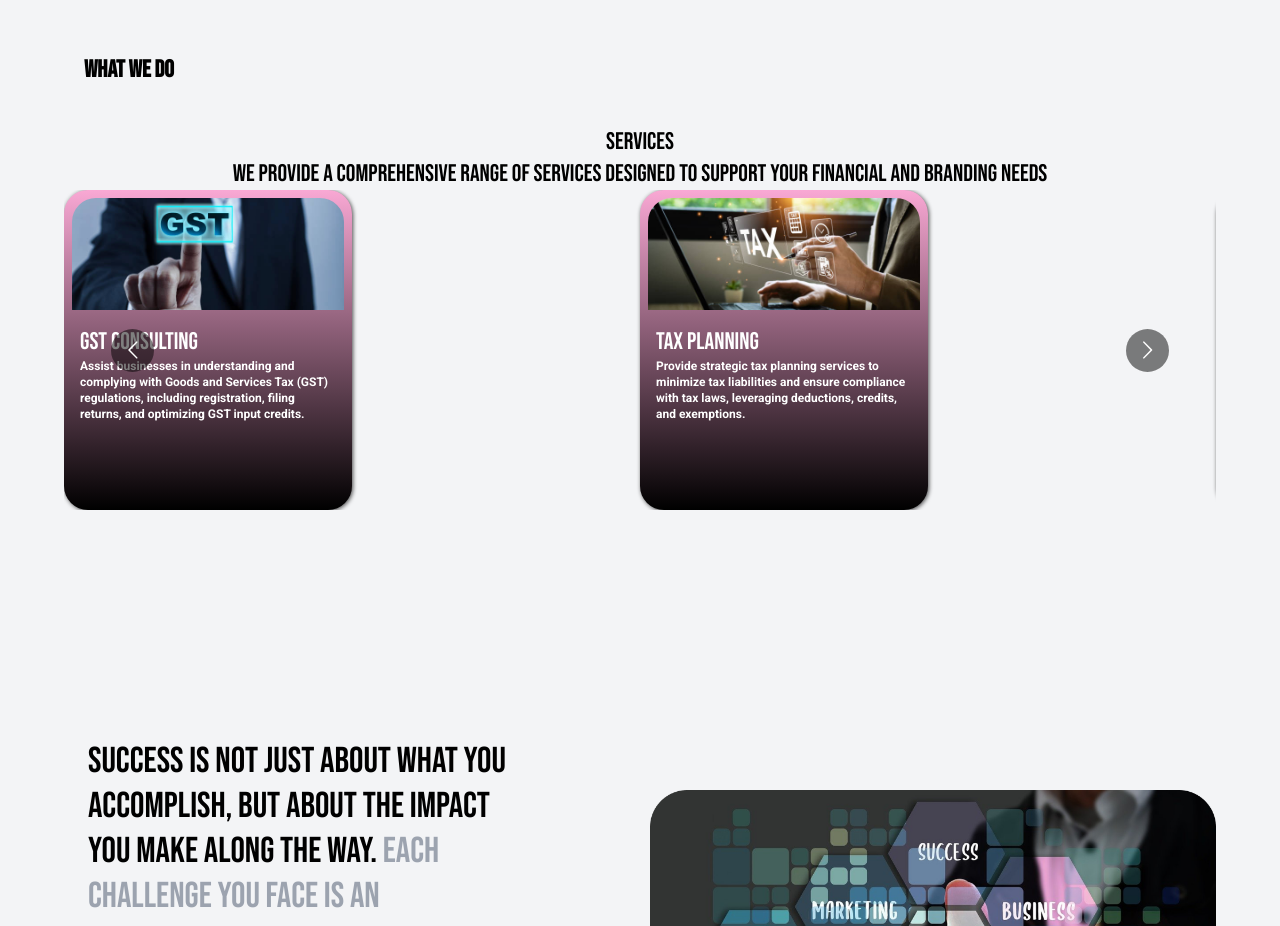
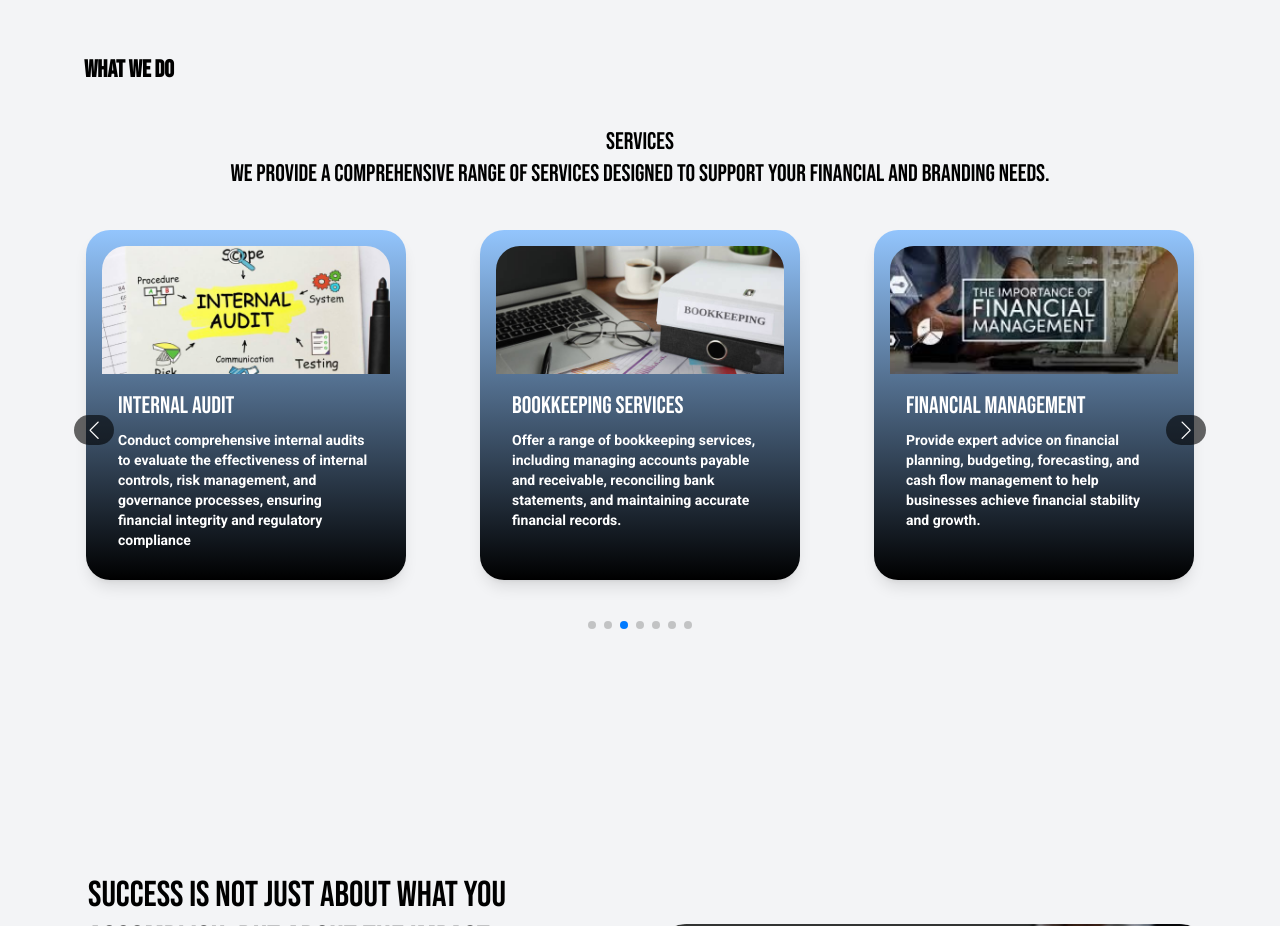
Before and after one commit to MVVYSHNAV/wh-react, a React (Vite) app in the folder wh/: page / in a window 1280 px wide. Shown: the part 1640-2566 px from the top of the page. Built offline with nearby package versions, Linux system fonts and the light colour scheme.

Commit message:
changed the swiper style and color

```diff
--- a/wh/src/components/Whatwedo/Whatwedo.jsx
+++ b/wh/src/components/Whatwedo/Whatwedo.jsx
@@ -1,16 +1,20 @@
+import { Swiper, SwiperSlide } from 'swiper/react';
+import 'swiper/css';
+import 'swiper/css/pagination';
+import 'swiper/css/navigation';
+
+import { Pagination, Navigation, Autoplay } from 'swiper/modules';
 import { motion } from 'framer-motion';
-import React, { useRef } from 'react';
+import React from 'react';
 import Gst from '../../assets/gst.png';
-import TaxP from '../../assets/taxplan.png'
-import InternalAudit from '../../assets/internaladuit.png'
-import Bookkeeping from '../../assets/bookkeeping.png'
-import FinancialM from '../../assets/financialm.png'
-import ResearchR from '../../assets/researchreport.png'
-import Logod from '../../assets/logodesign.png'
-import Webd from '../../assets/webdesign.png'
-import DigiM from '../../assets/digitalmark.png'
-import Carousel from "react-multi-carousel"
-import 'react-multi-carousel/lib/styles.css';
+import TaxP from '../../assets/taxplan.png';
+import InternalAudit from '../../assets/internaladuit.png';
+import Bookkeeping from '../../assets/bookkeeping.png';
+import FinancialM from '../../assets/financialm.png';
+import ResearchR from '../../assets/researchreport.png';
+import Logod from '../../assets/logodesign.png';
+import Webd from '../../assets/webdesign.png';
+import DigiM from '../../assets/digitalmark.png';
 
 const services = [
   {
@@ -67,12 +71,9 @@ const services = [
     description:
       'Develop and implement comprehensive digital marketing strategies, including SEO, social media marketing, email campaigns, and PPC advertising, to increase brand awareness and drive traffic.',
   },
-
 ];
 
 const Whatwedo = () => {
-  const scrollRef = useRef(null);
-
   return (
     <div id='Whatwedo' className="relative overflow-hidden bg-gray-100 dark:bg-gray-950 dark:text-gray-400 md:p-16 p-9">
       <div>
@@ -80,117 +81,60 @@ const Whatwedo = () => {
           WHAT WE DO
         </h1>
       </div>
-      <div className="items-center text-center sm:text-2xl font-BebasNeue mt-10">
+      <div className="items-center text-center sm:text-2xl font-BebasNeue mt-10 mb-10">
         <h1 className='text-black dark:text-gray-400'>Services</h1>
         <p>
           We provide a comprehensive range of services designed to support your
-          financial and branding needs
+          financial and branding needs.
         </p>
       </div>
 
-      <Carousel
-  additionalTransfrom={0}
-  arrows
-  autoPlaySpeed={3000}
-  centerMode={false}
-  className="w-full"
-  containerClass="container-with-dots"
-  dotListClass=""
-  draggable
-  focusOnSelect={false}
-  infinite
-  itemClass="w-fit"
-
-  keyBoardControl
-  minimumTouchDrag={80}
-  pauseOnHover
-  renderArrowsWhenDisabled={false}
-  renderButtonGroupOutside={false}
-  renderDotsOutside={false}
-  responsive={{
-    desktop: {
-      breakpoint: {
-        max: 3000,
-        min: 1024
+      <Swiper
+        modules={[Pagination, Navigation, Autoplay]}
+        spaceBetween={30}
+        slidesPerView={3}
+        navigation
+        pagination={{ clickable: true }}
+        autoplay={{ delay: 3000, disableOnInteraction: false }}
+        breakpoints={{
+          0: {
+            slidesPerView: 1,
+            spaceBetween: 10,
           },
-      items: 3,
-      partialVisibilityGutter: 40
+          640: {
+            slidesPerView: 2,
+            spaceBetween: 20,
           },
-    mobile: {
-      breakpoint: {
-        max: 464,
-        min: 0
+          1024: {
+            slidesPerView: 3,
+            spaceBetween: 30,
           },
-      items: 1,
-      partialVisibilityGutter: 30
-    },
-    tablet: {
-      breakpoint: {
-        max: 1024,
-        min: 464
-      },
-      items: 2,
-      partialVisibilityGutter: 30
-    }
         }}
-  rewind={false}
-  rewindWithAnimation={false}
-  rtl={false}
-  shouldResetAutoplay
-  showDots={false}
-  sliderClass=""
-  slidesToSlide={1}
-  swipeable
+        className="pb-16"
       >
         {services.map((service, index) => (
+          <SwiperSlide key={index}>
             <motion.div
-            key={index}
-            className="flex-none p-2 bg-gradient-to-b from-pink-300 to-black h-[320px] w-72 rounded-3xl drop-shadow-2xl"
-            initial={{ opacity: 0, scale: 0.3 }}
+              className="flex-none p-4 bg-gradient-to-b from-blue-300 to-black h-[350px] w-full max-w-xs mx-auto rounded-3xl shadow-lg transform transition-transform hover:scale-105"
+              initial={{ opacity: 0, scale: 0.85 }}
               whileInView={{ opacity: 1, scale: 1 }}
               transition={{ duration: 0.5 }}
-            viewport={{ root: scrollRef, once: true }}
             >
               <img
                 src={service.img}
                 alt={`${service.title} image`}
-              className="h-28 w-full object-cover rounded-t-3xl"
+                className="h-32 w-full object-cover rounded-t-3xl"
               />
-            <div className="text-white p-2 mt-2">
-              <h1 className="font-BebasNeue text-2xl">{service.title}</h1>
-              <p className="font-Roboto font-bold text-xs">
+              <div className="text-white p-4">
+                <h1 className="font-BebasNeue text-2xl mb-2">{service.title}</h1>
+                <p className="font-Roboto font-bold text-sm">
                   {service.description}
                 </p>
               </div>
             </motion.div>
+          </SwiperSlide>
         ))}
-
-</Carousel>
-
-      {/* <div className="flex gap-12 overflow-x-auto py-10" ref={scrollRef} style={{ overflow: "scroll" }}>
-        {services.map((service, index) => (
-          <motion.div
-            key={index}
-            className="flex-none p-2 bg-gradient-to-b from-pink-300 to-black h-[320px] w-72 rounded-3xl drop-shadow-2xl"
-            initial={{ opacity: 0, scale: 0.3 }}
-            whileInView={{ opacity: 1, scale: 1 }}
-            transition={{ duration: 0.5 }}
-            viewport={{ root: scrollRef, once: true }}
-          >
-            <img
-              src={service.img}
-              alt={`${service.title} image`}
-              className="h-28 w-full object-cover rounded-t-3xl"
-            />
-            <div className="text-white p-2 mt-2">
-              <h1 className="font-BebasNeue text-2xl">{service.title}</h1>
-              <p className="font-Roboto font-bold text-xs">
-                {service.description}
-              </p>
-            </div>
-          </motion.div>
-        ))}
-      </div> */}
+      </Swiper>
     </div>
   );
 };
--- a/wh/src/index.css
+++ b/wh/src/index.css
@@ -27,3 +27,20 @@
   ::-webkit-scrollbar-thumb:hover {
     @apply bg-slate-700 dark:bg-slate-500 ;
   }
+
+  .swiper-button-next, .swiper-button-prev {
+    width: 40px;
+    height: 30px;
+    background-color: rgba(0, 0, 0, 0.6);
+    border-radius: 15px;
+  }
+
+  .swiper-button-next::after, .swiper-button-prev::after {
+    font-size: 18px;
+    color: #fff;
+  }
+
+  /* Optional: Hover effect for buttons */
+  .swiper-button-next:hover, .swiper-button-prev:hover {
+    background-color: rgba(0, 0, 0, 0.8);
+  }
```
Lines whose indentation alone changed are shown as unchanged.
